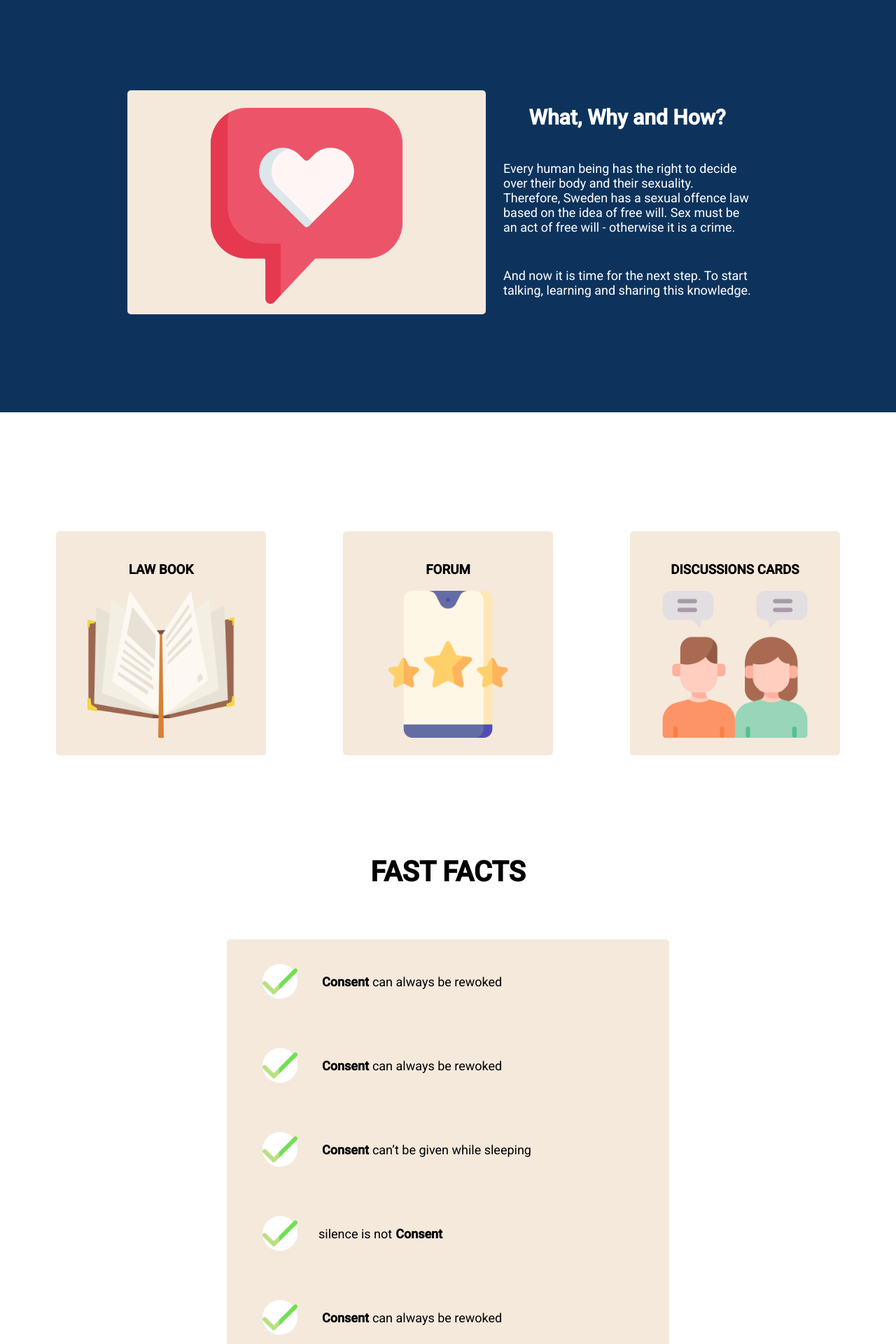
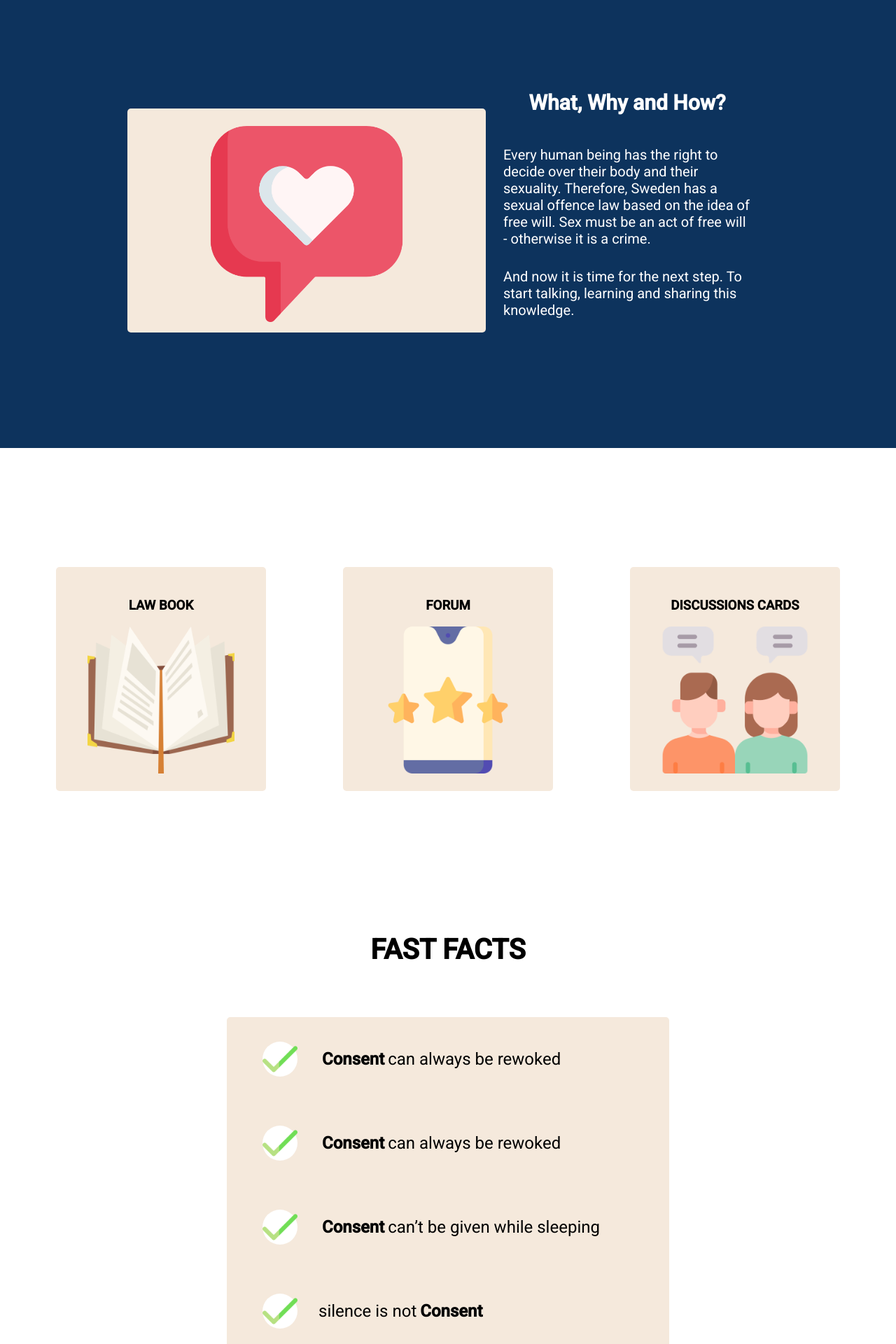
Before and after one commit to mhammarback/final-project, a React (Create React App) app in the folder frontend/: page / in a window 1280 px wide. Shown: the part 600-2520 px from the top of the page at 70% size. Built offline with nearby package versions, Linux system fonts and the light colour scheme.

Commit message:
start page styled components props

```diff
--- a/frontend/src/components/Footer.js
+++ b/frontend/src/components/Footer.js
@@ -12,7 +12,7 @@ export const Footer = () => {
 		<Nav />
       </div>
 		  <EndTextContainer >
-        <EndText> This is my final project for the Technigo Bootcamp.</EndText>
+        <EndText></EndText>
 		  </EndTextContainer >
     </FooterContainer>
 	)
--- a/frontend/src/index.css
+++ b/frontend/src/index.css
@@ -134,6 +134,7 @@ nav {
   flex-wrap: wrap;
   justify-content: space-evenly;
   align-items: center;
+  margin: 100px 0px;
 }
 
 @media (min-width: 700px) and (max-width: 1024px) {
@@ -154,17 +155,11 @@ nav {
   margin: 10px;
 }
 
-.start-text-header {
-  width:30%;
-  margin: 10px;
-}
 }
 
 @media (min-width: 1024px) {
 
-p {
-  font-size: 18px;
-}
+
 
 h2 {
   font-size: 40px;
@@ -182,11 +177,6 @@ h2 {
   flex-direction: row;
   flex-wrap: wrap;
   justify-content: space-evenly;
-}
-
-.start-text-header {
-  width:30%;
-  margin: 10px;
 }
 
 .start-style {
--- a/frontend/src/lib/Cards.js
+++ b/frontend/src/lib/Cards.js
@@ -20,7 +20,7 @@ export const MediumCard = styled.div`
   width: 300px;
   height: 320px;
   margin: 40px 0 40px 0;
-  background-color: #F5E9DC;
+  background: ${(props) => (props.background ? props.background : '#F5E9DC;')};
   border-radius: 5px;
   display:flex;
   flex-direction: column;
@@ -29,12 +29,12 @@ export const MediumCard = styled.div`
   @media (min-width: 700px) {
     width: 480px;
     padding: 0 16px;
-
+    background: #F5E9DC;
   }
 `
 
 export const LargeCard = styled.div`
-  width: 300px;
+  width: 320px;
   height: 720px;
   margin: 40px 0 40px 0;
   background-color: #F5E9DC;
--- a/frontend/src/lib/Container.js
+++ b/frontend/src/lib/Container.js
@@ -76,6 +76,19 @@ export const CenterText = styled.div`
   color:#fff;
 `
 
+export const SmallHeaderContainer = styled.div`
+  padding-bottom: 60px;
+
+  @media (min-width: 700px) and (max-width: 1024px) {
+    width:30%;
+    margin: 10px;
+  }
+  @media (min-width: 1024px) {
+    width:30%;
+    margin: 10px;
+  }
+`
+
 //Footer
 
 export const FooterContainer = styled.footer`
--- a/frontend/src/lib/Icons.js
+++ b/frontend/src/lib/Icons.js
@@ -27,5 +27,9 @@ export const Round = styled.span`
   background-color: #fff;
   border-radius: 50%;
   display: inline-block;
-  margin: 30px;
+  margin: 25px 5px;
+
+  @media (min-width: 700px) {
+    margin: 30px;
+  }
 `
--- a/frontend/src/lib/Text.js
+++ b/frontend/src/lib/Text.js
@@ -29,5 +29,13 @@ export const EndText = styled.p`
 `
 
 export const Text = styled.p`
+  font-size: 16px;
   padding: 15px;
+  margin: 0px;
+
+
+  @media (min-width: 700px) {
+    font-size: 20px;
+  }
+
 `
--- a/frontend/src/pages/StartPage.js
+++ b/frontend/src/pages/StartPage.js
@@ -4,8 +4,8 @@ import { NavLink } from 'react-router-dom'
 
 import { LargeCard, MediumCard, SmallCard, WideCard } from '../lib/Cards'
 import { SmallIcon, Icon, LargeIcon, Round } from '../lib/Icons'
-import { FactContainer, WideContainer, CenterText } from '../lib/Container'
-import { SmallHeader, BoldText, Text } from '../lib/Text'
+import { FactContainer, WideContainer, CenterText, SmallHeaderContainer } from '../lib/Container'
+import { SmallHeader, BoldText, Text, } from '../lib/Text'
 import { LinkButton } from '../lib/Button'
 import Book from '../img/open-book.png'
 import Heart from '../img/love.png'
@@ -17,10 +17,10 @@ export const StartPage = () => {
   return (
     <>
     <StartContainer>
-       <MediumCard>
+       <MediumCard background={ '##0d335d;'}>
        <LargeIcon src={Heart} alt="Heart icon" />
       </MediumCard>
-         <div className ="start-text-header">
+         <SmallHeaderContainer>
           <SmallHeader>What, Why and How?</SmallHeader>
           <Text> Every human being has the right to decide over their body and their sexuality.
 						Therefore, Sweden has a sexual offence law based on the idea of free will.
@@ -29,8 +29,7 @@ export const StartPage = () => {
           <Text>And now it is time for the next step. To start talking, learning
           and sharing this knowledge.
           </Text>
-
-         </div>
+         </SmallHeaderContainer>
      </StartContainer>
 
     <div className ="container-cards">
@@ -59,36 +58,36 @@ export const StartPage = () => {
         <LargeCard>
           <Row>
             <Round><SmallIcon src={Tick} alt="tick icon"/></Round>
-            <BoldText>Consent</BoldText><p>can always be rewoked</p>
+              <SmallFact><BoldText>Consent</BoldText><p>can always be rewoked</p></SmallFact>
           </Row>
           <Row>
             <Round><SmallIcon src={Tick} alt="tick icon"/></Round>
-            <BoldText>Consent</BoldText> <p> can always be rewoked</p>
+            <SmallFact><BoldText>Consent</BoldText> <p> can always be rewoked</p></SmallFact>
           </Row>
           <Row>
             <Round><SmallIcon src={Tick} alt="tick icon"/></Round>
-            <BoldText>Consent</BoldText> <p> can’t be given while sleeping</p>
+            <SmallFact><BoldText>Consent</BoldText> <p> can’t be given while sleeping</p></SmallFact>
           </Row>
           <Row>
             <Round><SmallIcon src={Tick} alt="tick icon"/></Round>
-            <p>silence is not</p><BoldText> Consent</BoldText>
+            <SmallFact><p>silence is not</p><BoldText> Consent</BoldText></SmallFact>
           </Row>
           <Row>
             <Round><SmallIcon src={Tick} alt="tick icon"/></Round>
-            <BoldText>Consent</BoldText>  <p>can always be rewoked</p>
+            <SmallFact><BoldText>Consent</BoldText>  <p>can always be rewoked</p></SmallFact>
           </Row>
           <Row>
             <Round><SmallIcon src={Tick} alt="tick icon"/></Round>
-            <BoldText>Consent</BoldText> <p> can always be rewoked</p>
+            <SmallFact> <BoldText>Consent</BoldText> <p> can always be rewoked</p></SmallFact>
           </Row>
         </LargeCard>
     </FactContainer>
 
    <CenterText>
    <h2>HELP</h2>
-    <p>If you have encountered sexual assault, there is a lot of help to get. </p>
-    <p>Here are some links on where you can get more support</p>
-    <BoldText>You are not alone. </BoldText>
+    <Text >If you have encountered sexual assault, there is a lot of help to get. </Text >
+    <Text >Here are some links on where you can get more support</Text >
+    <BoldText>You are not alone.</BoldText>
     </CenterText>
 
       <WideContainer>
@@ -120,6 +119,7 @@ export const Row = styled.div`
   flex-direction:row;
   align-items:center;
   padding: 5px;
+
 `
 
 export const StartContainer = styled.div`
@@ -142,6 +142,16 @@ export const StartContainer = styled.div`
   margin-bottom: 100px;
 }
 `
+export const SmallFact = styled.div`
+  display:flex;
+  flex-directon: column;
+  align-items: center;
+
+  @media (min-width: 700px) {
+    flex-direction:row;
+    font-size: 24px;
+  }
+`
 
 
 
```
